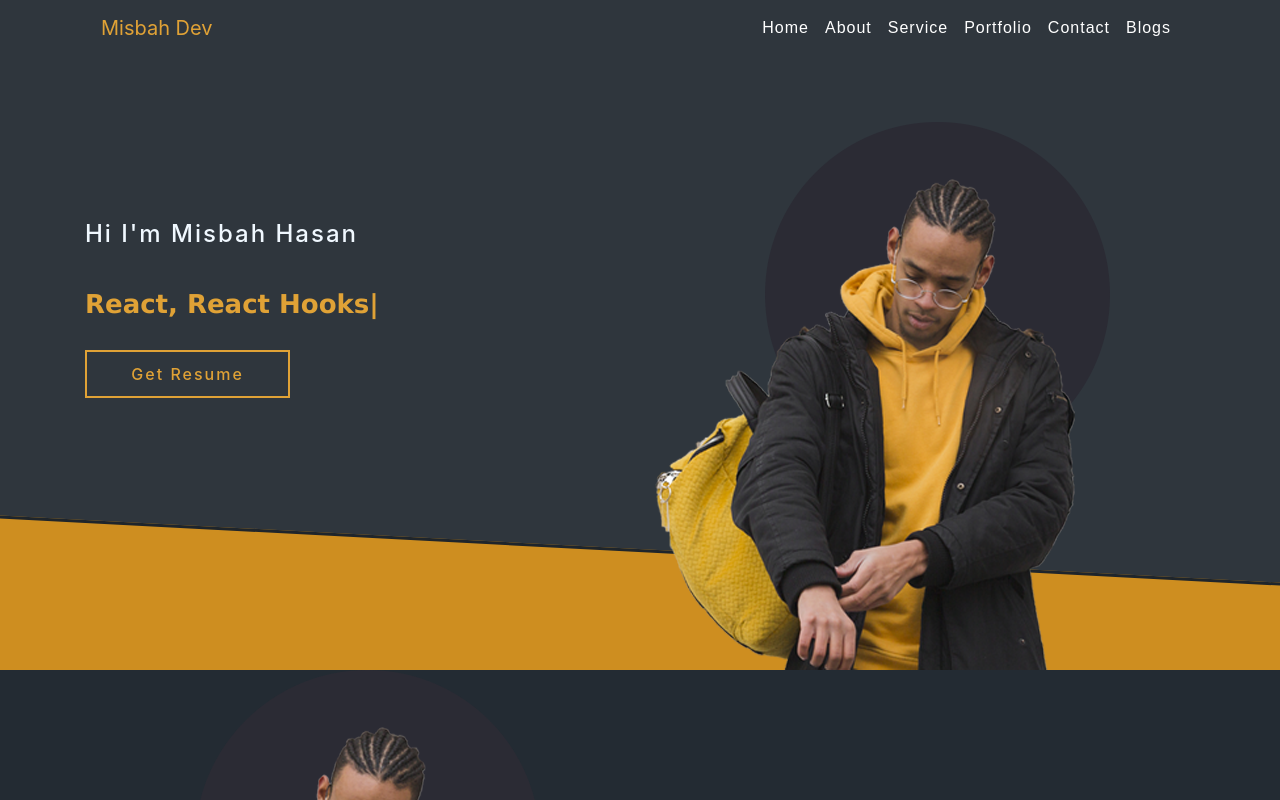
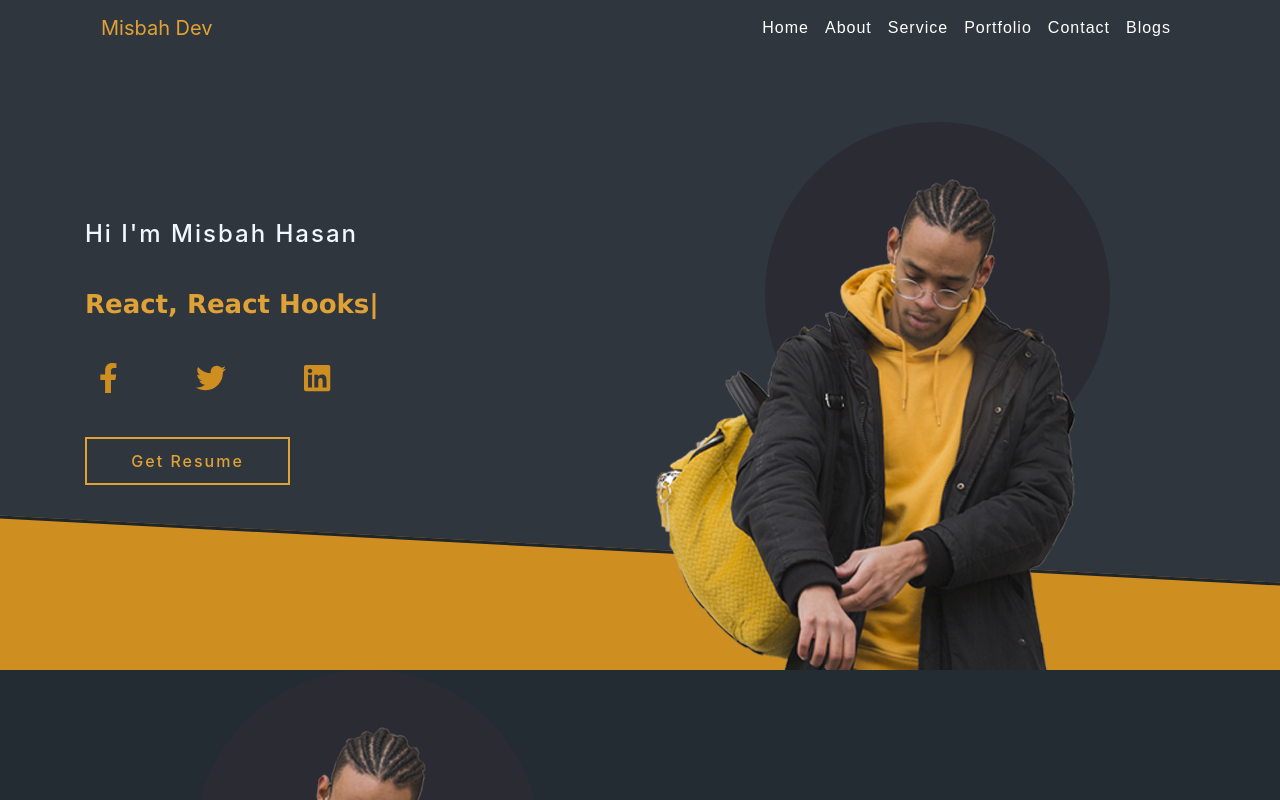
Before and after one commit to misbah41/React-Portfolio-App, a React (Create React App) app: page / in a window 1280 px wide. Shown: the top 800 px of the page. Built offline with nearby package versions, Linux system fonts and the light colour scheme.

Commit message:
end icon adding

```diff
--- a/package.json
+++ b/package.json
@@ -4,6 +4,7 @@
   "private": true,
   "dependencies": {
     "@fortawesome/fontawesome-svg-core": "^1.2.35",
+    "@fortawesome/free-brands-svg-icons": "^5.15.3",
     "@fortawesome/free-solid-svg-icons": "^5.15.3",
     "@fortawesome/react-fontawesome": "^0.1.14",
     "@material-ui/core": "^4.11.4",
--- a/src/Home/Banner/Banner.css
+++ b/src/Home/Banner/Banner.css
@@ -65,3 +65,60 @@
   }
 
 }
+
+
+
+.socialBox{
+  display: flex;
+  margin-top: 30px;
+}
+.social-icon{
+  color: #ce8e20;
+  font-size: 30px;
+  margin-right: 50px;
+  /* transition-property: border-left, border-right;
+  transition-duration: 0.3s; */
+  border-right: 2px solid #ce8e2000;
+  border-left: 2px solid #ce8e2000;
+  padding: 6px 12px;
+  position: relative;
+  transition: 0.5s;
+}
+.social-icon:hover{
+  border-right: 2px solid #ce8e20;
+  border-left: 2px solid #ce8e20;
+}
+
+.social-icon::before{
+  position: absolute;
+  content: "";
+  top: 0;
+  left: 0;
+  width: 0;
+  height: 2px;
+  background: #ce8e20;
+  transition: 0.5s;
+}
+.social-icon::after{
+  position: absolute;
+  content: "";
+  bottom: 0;
+  right: 0;
+  width: 0;
+  height: 2px;
+  background: #ce8e20;
+  transition: 0.5s;
+
+}
+.social-icon:hover::after{
+  width: 100%;
+}
+.social-icon:hover::before{
+  width: 100%;
+}
+.social-icon>a{
+  color: #ce8e20;
+}
+.social-icon>a:hover{
+  color: #ce8e20;
+}
--- a/src/Home/Banner/Banner.jsx
+++ b/src/Home/Banner/Banner.jsx
@@ -2,6 +2,13 @@ import React from "react";
 import "./Banner.css";
 import Typical from "react-typical";
 import BannerImg from "./bannerimg.png";
+import { FontAwesomeIcon } from "@fortawesome/react-fontawesome";
+import {
+  faFacebookF,
+  faTwitter,
+  faLinkedin,
+} from "@fortawesome/free-brands-svg-icons";
+
 const Banner = () => {
   return (
     <section className="banner">
@@ -24,8 +31,29 @@ const Banner = () => {
                 loop={Infinity}
                 wrapper="h3"
               />
+              <div className="socialBox">
+                <div className="social-icon " style={{}}>
+                  <a href="https://www.facebook.com/misbah.hasan.7311/" target="_blank" rel="noopener noreferrer">
+                    <FontAwesomeIcon icon={faFacebookF} />
+                  </a>
+                </div>
+                <div className="social-icon">
+                  <a href="http://" target="_blank" rel="noopener noreferrer">
+                    <FontAwesomeIcon icon={faTwitter} />
+                  </a>
+                </div>
+                <div className="social-icon">
+                  <a
+                    href="https://www.linkedin.com/in/misbah-hasan-14a09a211/"
+                    target="_blank"
+                    rel="noopener noreferrer"
+                  >
+                    <FontAwesomeIcon icon={faLinkedin} />
+                  </a>
+                </div>
+              </div>
               <a
-              style={{display:'block', width:'38%', textAlign:'center'}}
+                style={{ display: "block", width: "38%", textAlign: "center" }}
                 href="https://drive.google.com/uc?export=download&id=1_iR5Y4KSXmy9M8keDRC_dn3GMM_x4sMy"
                 download
                 className="resumeBtn"
```
Also changed, not shown: 1 other file (tests, documents, lock files or other folders).
